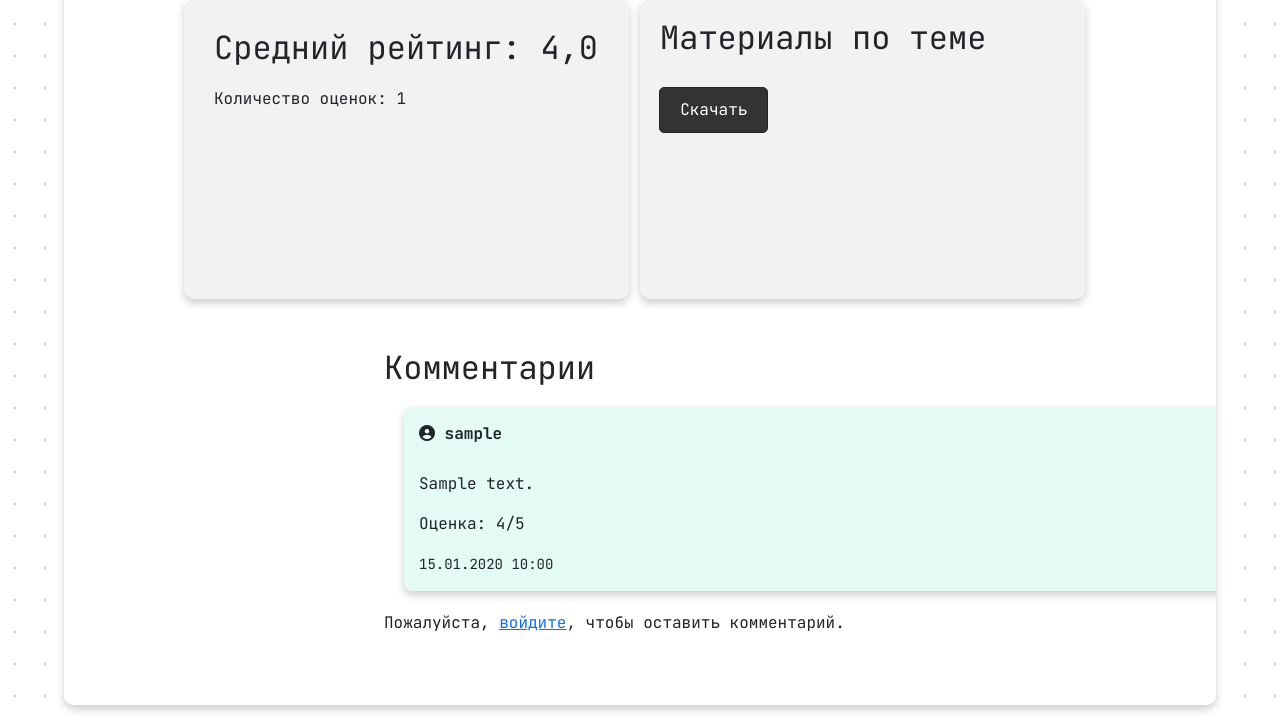
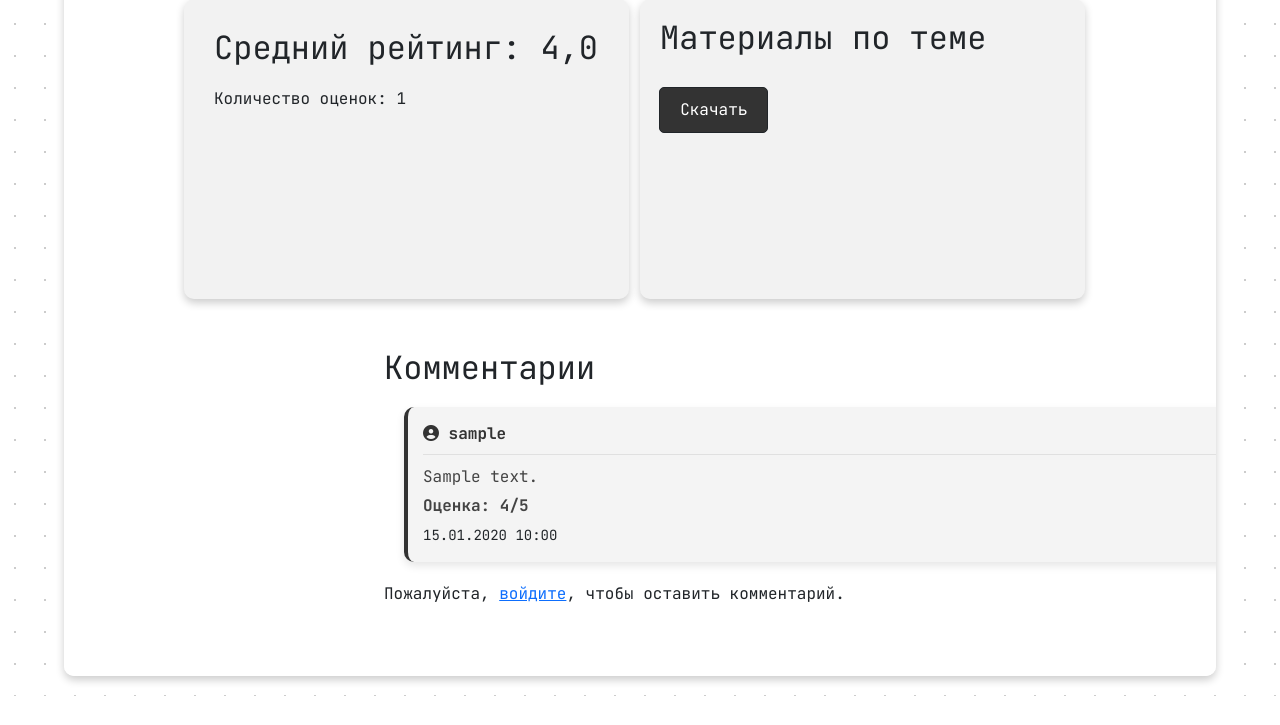
Before and after one commit to falcxe/EduPortal, a Django app: page /catalog/1 in a window 1280 px wide. Shown: the part 984-1709 px from the top of the page. After the commit the page ends 1680 px from the top, so only its background shows below. Run offline with Django 5.2, Linux system fonts and the light colour scheme; tables that the repository leaves empty hold one stand-in row (values such as "Sample post"); grey boxes marked "Sample" are stand-in pictures; some libraries are stand-ins or nearby versions.

Commit message:
visual updates

```diff
--- a/portal/courses/templates/courses/catalog.html
+++ b/portal/courses/templates/courses/catalog.html
@@ -57,7 +57,7 @@
             </aside>
             <div class="course-cards">
                 {% for course in page_obj %}
-                <div class="course-card">
+                <div class="course-card" onclick="window.location.href='{% url 'course-detail' course.id %}'">
                     {% if course.image %}
                     <img src="{{ course.image.url }}" alt="Course Image">
                     {% else %}
@@ -65,7 +65,6 @@
                     {% endif %}
                     <h3>{{ course.name }}</h3>
                     <p>{{ course.description|truncatechars:70 }}</p>
-                    <a href="{% url 'course-detail' course.id %}" class="btn btn-dark">Подробнее</a>
                 </div>
                 {% endfor %}
             </div>
--- a/portal/courses/templates/courses/detail_view.html
+++ b/portal/courses/templates/courses/detail_view.html
@@ -160,9 +160,11 @@ document.addEventListener('DOMContentLoaded', function() {
     position: relative;
     margin-bottom: 20px;
     padding: 15px;
-    border-radius: 8px;
-    background-color: rgba(184, 243, 230, 0.397);
+    border-radius: 10px;
+    background-color: #f4f4f4;
     animation-fill-mode: forwards;
+    border-left: 4px solid #333;
+    box-shadow: 0 4px 8px rgba(0, 0, 0, 0.1);
 }
 
 .comment-header {
@@ -170,6 +172,14 @@ document.addEventListener('DOMContentLoaded', function() {
     justify-content: space-between;
     align-items: center;
     margin-bottom: 10px;
+    border-bottom: 1px solid #e0e0e0;
+    padding-bottom: 8px;
+}
+
+.comment-header p {
+    margin: 0;
+    color: #333;
+    font-weight: 500;
 }
 
 .delete-comment {
--- a/portal/main/static/main/css/main.css
+++ b/portal/main/static/main/css/main.css
@@ -637,29 +648,67 @@ main {
     height: auto;
     margin: 20px 20px;
     padding: 15px;
-    background-color: rgba(146, 146, 146, 0.123);
+    background-color: #e9e9e9;
     border-radius: 10px;
-    box-shadow: 0 4px 8px rgba(0, 0, 0, 0.2);
+    box-shadow: 0 4px 8px rgba(0, 0, 0, 0.1);
+    border-left: 4px solid #333;
 }
+
+.comment-header {
+    border-bottom: 1px solid #e0e0e0;
+    padding-bottom: 8px;
+    margin-bottom: 10px;
+    display: flex;
+    justify-content: space-between;
+    align-items: center;
+}
+
+.comment-header p {
+    margin: 0;
+    color: #333;
+}
+
+.comment-content p {
+    margin-bottom: 5px;
+    color: #444;
+}
+
+.rating {
+    font-weight: bold;
+    color: #555;
+}
+
+.delete-comment {
+    color: #dc3545;
+}
+
 .reply {
-    background-color: rgb(255, 255, 255);
+    background-color: #dedede;
     margin: 10px 0;
     padding: 10px;
     border-radius: 8px;
+    border-left: 3px solid #555;
+    margin-left: 40px;
 }
 
 .reply-button {
-    color: #666;
+    color: #333;
     text-decoration: none;
-    margin: 5px 0;
+    margin-top: 5px;
     display: inline-block;
+}
+
+.reply-button:hover {
+    text-decoration: underline;
+    color: #555;
 }
 
 .reply-form {
     margin: 10px 0;
     padding: 10px;
-    background-color: rgb(255, 255, 255);
+    background-color: #fff;
     border-radius: 8px;
+    border: 1px solid #e0e0e0;
 }
 
 .social-auth {
--- a/portal/main/templates/main/index.html
+++ b/portal/main/templates/main/index.html
@@ -13,14 +13,13 @@
             <h1><strong>Рекомендуемые курсы</strong> <i class="fa-solid fa-arrow-down" style="font-size: 0.75em;"></i></h1>
             <div class="course-cards-index">
                 {% for course in recommended_courses %}
-                    <div class="course-card-index">
+                    <div class="course-card-index" onclick="window.location.href='{% url 'course-detail' course.id %}'">
                         {% if course.image %}
                             <img src="{{ course.image.url }}" alt="Course Image">
                         {% else %}
                             <img src="{% static 'main/img/default_course_image.jpg' %}" alt="Default Course Image">
                         {% endif %}
                         <h3>{{ course.name }}</h3>
-                        <a href="{% url 'course-detail' course.id %}" class="btn btn-dark">Подробнее</a>
                     </div>
                 {% endfor %}
             </div>
@@ -28,14 +27,13 @@
             <h1><strong>Новые курсы</strong> <i class="fa-solid fa-arrow-down" style="font-size: 0.75em;"></i></h1>
             <div class="course-cards-index">
                 {% for course in new_courses %}
-                    <div class="course-card-index">
+                    <div class="course-card-index" onclick="window.location.href='{% url 'course-detail' course.id %}'">
                         {% if course.image %}
                             <img src="{{ course.image.url }}" alt="Course Image">
                         {% else %}
                             <img src="{% static 'main/img/default_course_image.jpg' %}" alt="Default Course Image">
                         {% endif %}
                         <h3>{{ course.name }}</h3>
-                        <a href="{% url 'course-detail' course.id %}" class="btn btn-dark">Подробнее</a>
                     </div>
                 {% endfor %}
             </div>
```
Also changed, not shown: other parts of portal/courses/templates/courses/detail_view.html (+23 -2 lines), other parts of portal/main/static/main/css/main.css (+24 -2 lines), 3 other files.
